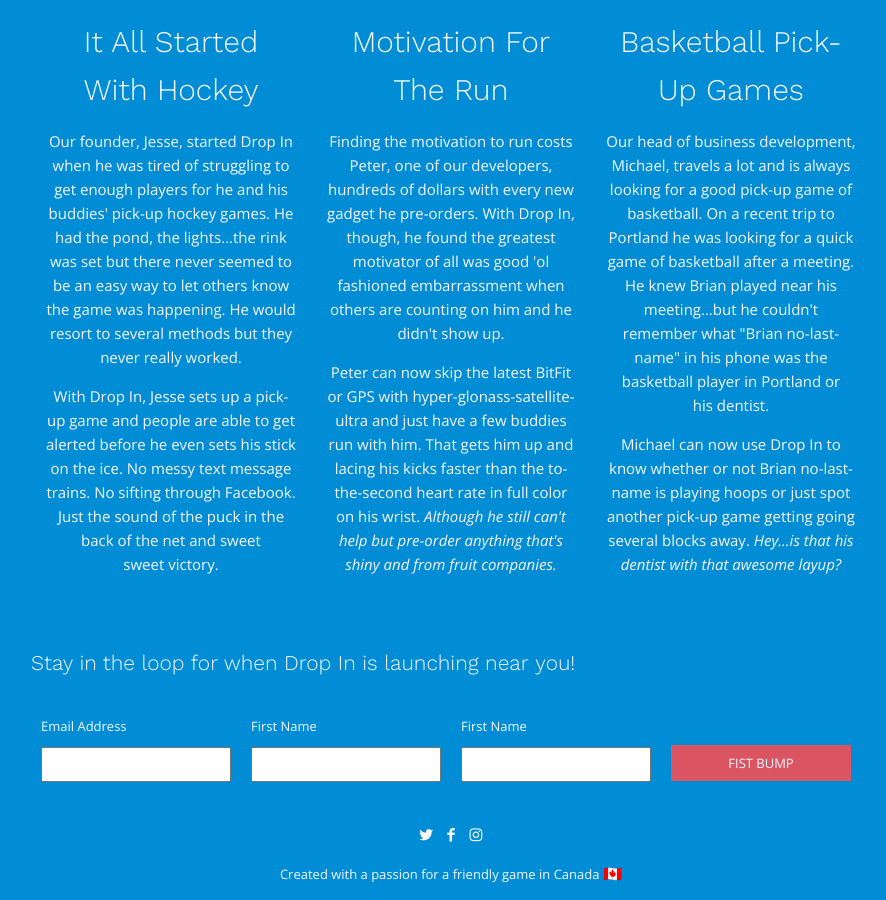
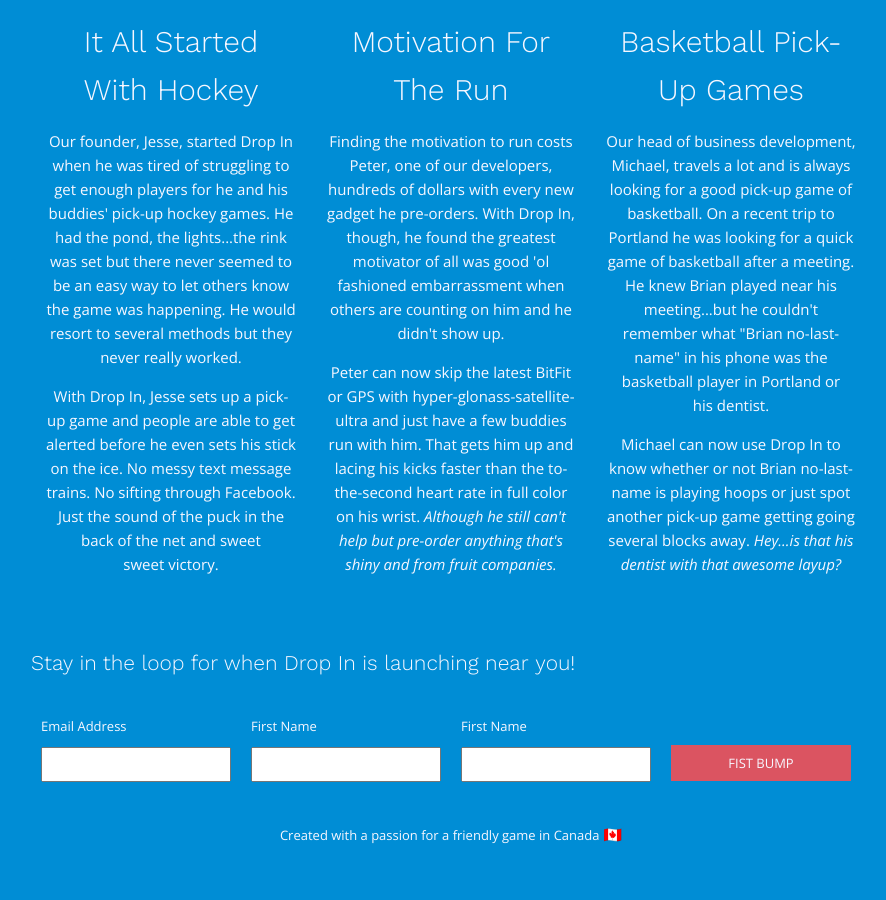
Before and after one commit to fidogroupe/drop-in-marketing-site, a Jekyll site: the page built from index.html, in a window 1280 px wide and 900 px high, scrolled down 4413 px. Shown: the whole window, without its empty margins (189-1075 px from the left). Built offline with Jekyll 4.4.1, drawn with Linux system fonts in a browser that asks for light colours; nearby versions of some CDN libraries; after the commit the page ends 5274 px from its top, so only the background shows below that.

Commit message:
Adds social ifs displaying them only when username is present

```diff
--- a/_config.yml
+++ b/_config.yml
@@ -3,5 +3,9 @@
 baseurl: "/drop-in-marketing-site" # the subpath of your site, e.g. /blog
 url: "REPLACE_ME" # the base hostname & protocol for your site
 
+twitter:
+facebook:
+instagram:
+
 # Build settings
 markdown: kramdown
--- a/_includes/footer.html
+++ b/_includes/footer.html
@@ -1,9 +1,21 @@
 <footer>
 
   <p class="footer--social-links">
-    <a href="#"><span class="icon-twitter"></span></a>
-    <a href="#"><span class="icon-facebook"></span></a>
-    <a href="#"><span class="icon-instagram"></span></a>
+    {% if site.twitter %}
+      <a href="https://twitter.com/{{ site.twitter }}">
+        <span class="icon-twitter"></span>
+      </a>
+    {% endif %}
+    {% if site.facebook %}
+      <a href="https://facebook.com/{{ site.facebook }}">
+        <span class="icon-facebook"></span>
+      </a>
+    {% endif %}
+    {% if site.instagram %}
+      <a href="https://instagram.com/{{ site.instagram }}">
+        <span class="icon-instagram"></span>
+      </a>
+    {% endif %}
   </p>
   <p><small>Created with a passion for a friendly game in Canada</small> 🇨🇦</p>
 </footer>
```
